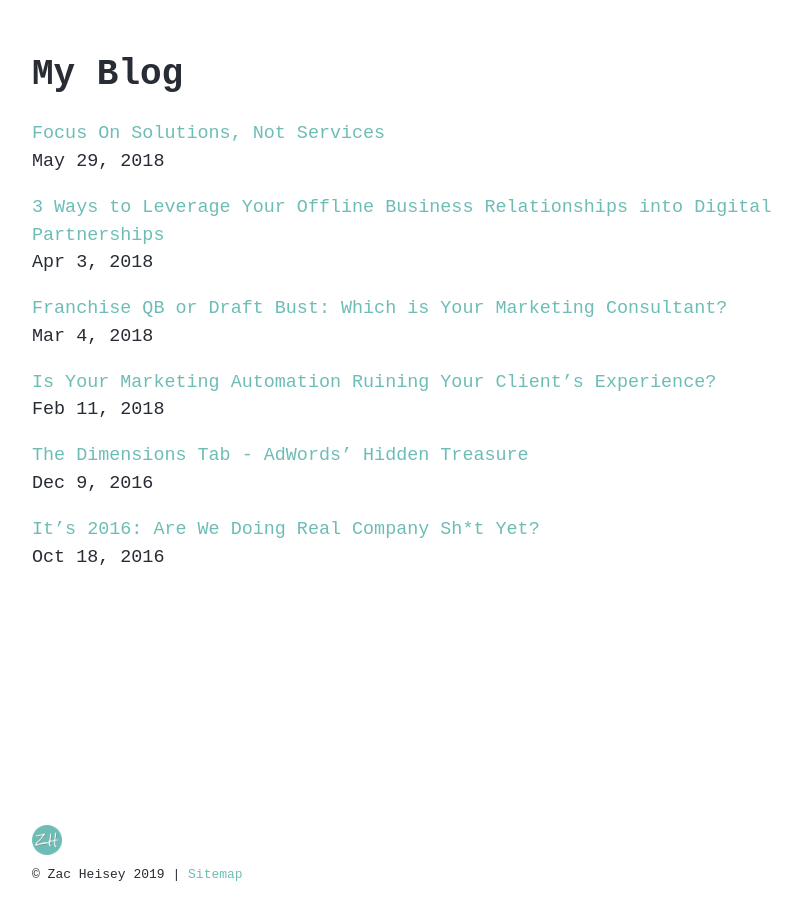
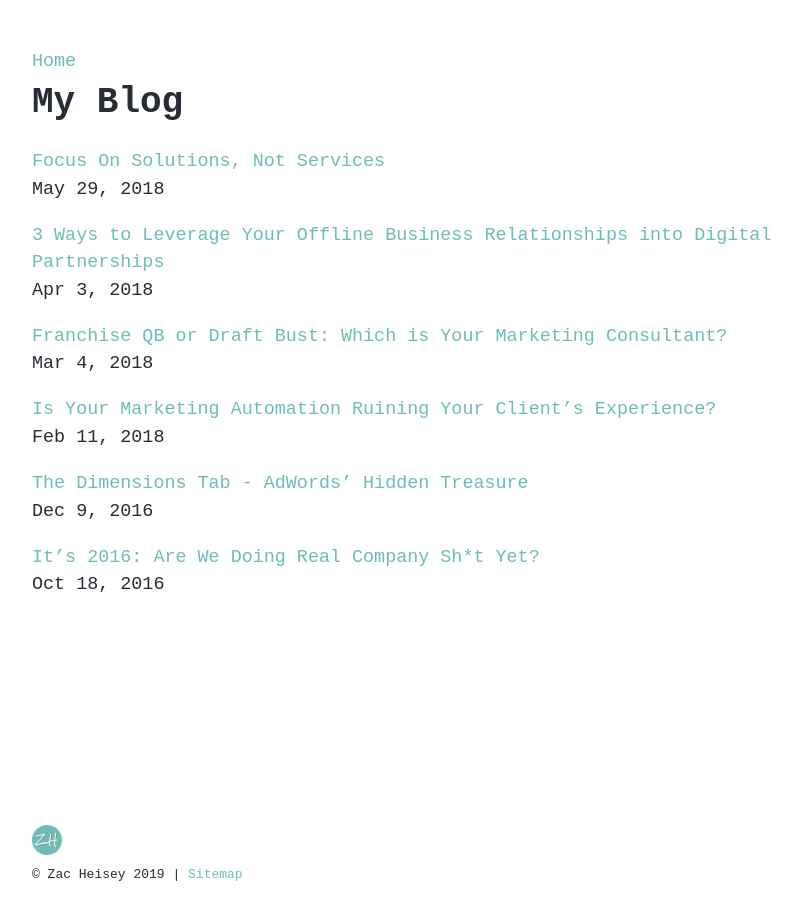
Before and after one commit to zac-heisey/zac-heisey.github.io, a Jekyll site: the page built from blog.md, in a window 1280 px wide. Shown: the whole page, without its empty margins (224-1026 px from the left). Built offline with Jekyll 4.4.1, drawn with Linux system fonts in a browser that asks for light colours; a script that is not in the unit is left out.

Commit message:
add nav links to blog page and posts

```diff
--- a/_layouts/post.html
+++ b/_layouts/post.html
@@ -4,6 +4,10 @@
 
 <article itemscope itemtype="http://schema.org/BlogPosting">
   <header>
+    <nav>
+      <a href="/">Home</a> //
+      <a href="/blog/">Blog</a>
+    </nav>
     <h1 itemprop="name headline">{{ page.title | escape }}</h1>
     <h3>
       <time datetime="{{ page.date | date_to_xmlschema }}" itemprop="datePublished">{{ page.date | date: "%b %-d, %Y" }}</time> • <span itemprop="author" itemscope itemtype="http://schema.org/Person">{{ page.author }}</span>
--- a/blog.md
+++ b/blog.md
@@ -4,6 +4,9 @@
 ---
 
 <header>
+<nav>
+  <a href="/">Home</a>
+</nav>
   <h1>My Blog</h1>
 </header>
 
```
